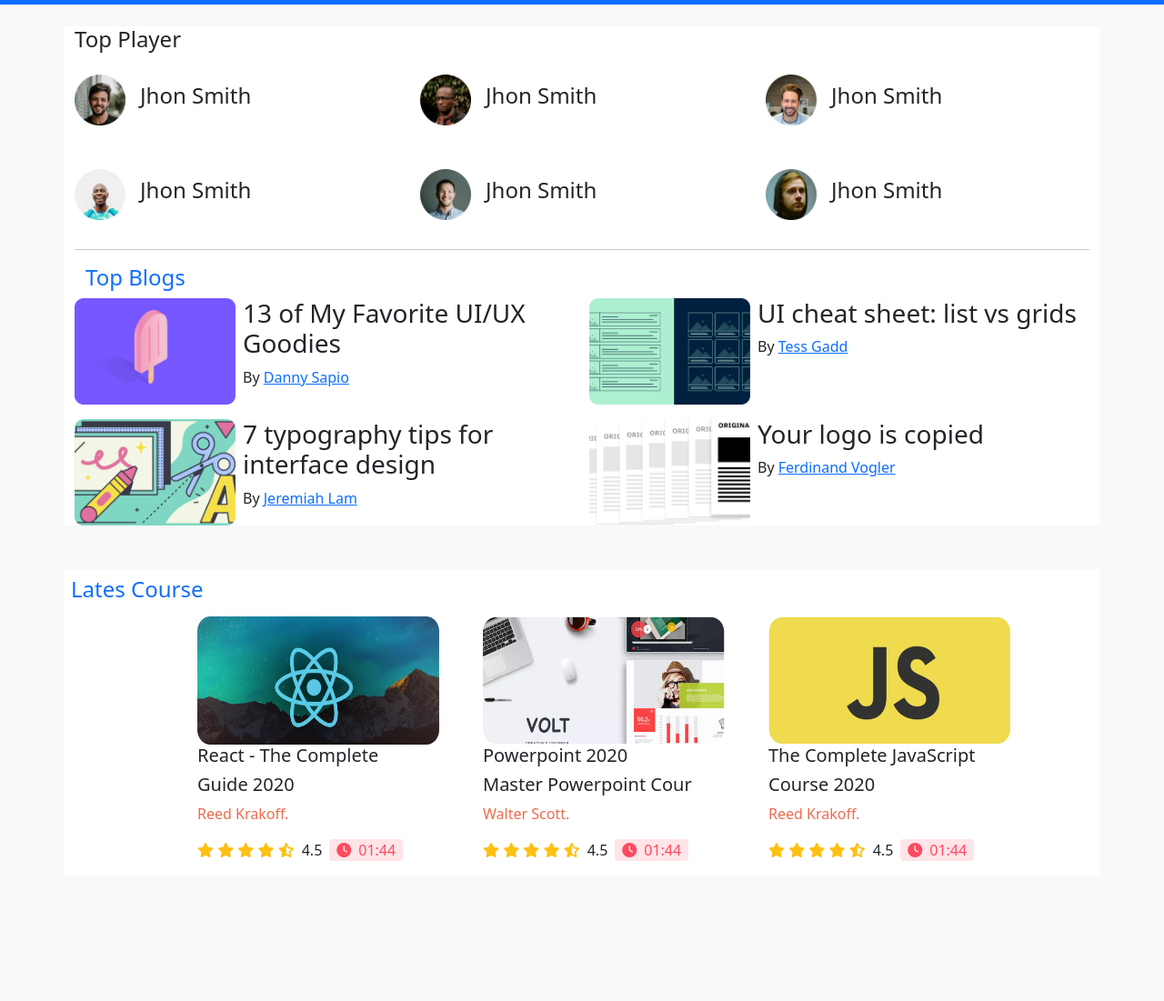
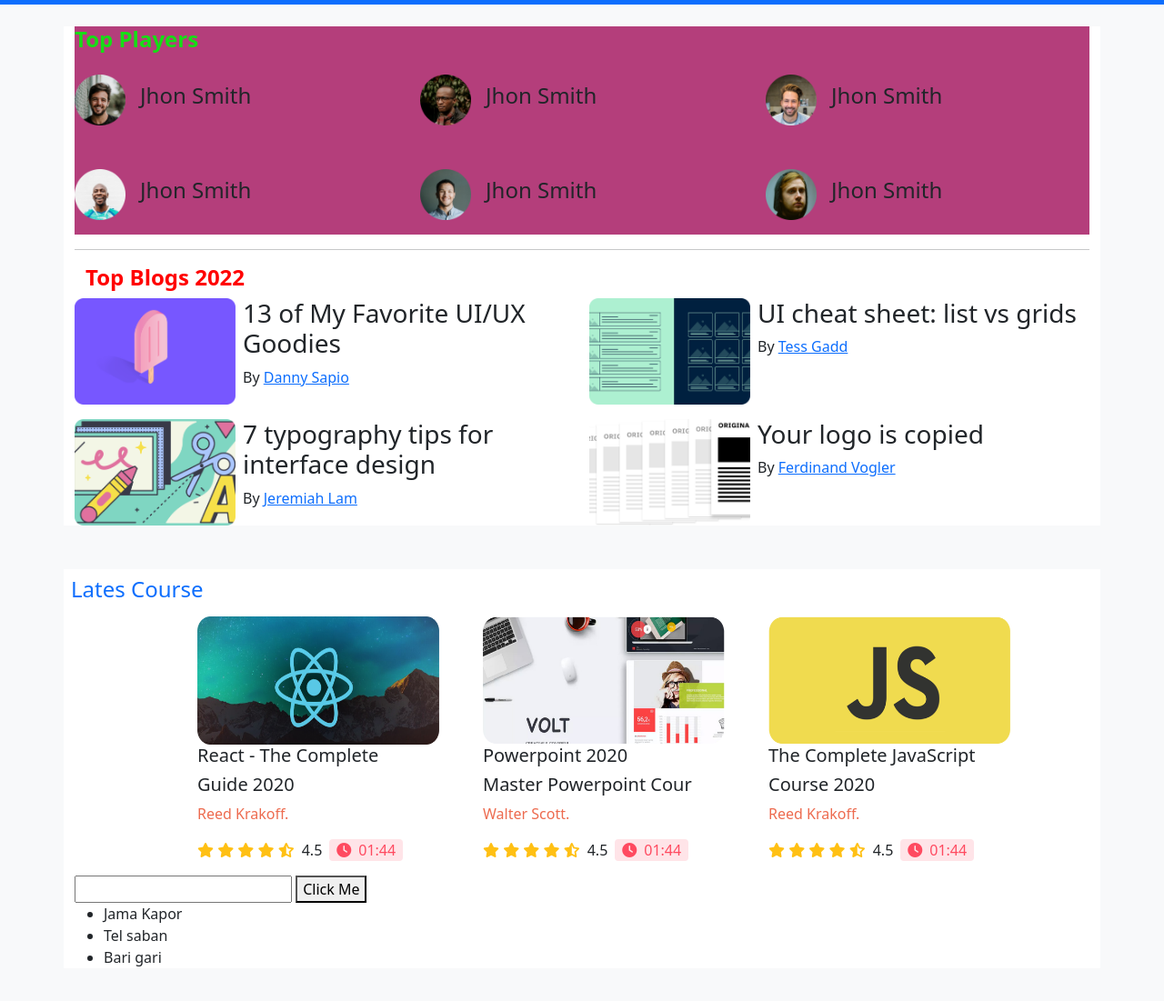
Before and after one commit to Pobarul-islam/Leader_board, a plain HTML site: page index.html in a window 1280 px wide. Shown: the part 79-1180 px from the top of the page at 91% size. Before the commit the page ends 1090 px from the top, so only its background shows below. Drawn offline with Linux system fonts and the light colour scheme.

Commit message:
list added

```diff
--- a/index.html
+++ b/index.html
@@ -46,8 +46,8 @@
     <!-- Top player Section  -->
 
 <section class="container bg-white">
-  <div>
-    <h4 class="my-4">Top Player</h4>
+  <div id="players">
+    <h4 id="topPlayers" class="my-4 fw-bold">Top Players</h4>
     <div class="row gy-5 pb-3 d-flex justify-content-center">
       <div class="col-12 col-md-6 col-lg-4  d-flex align-items-center">
         <img width="56" src="images/images/players/player-1.png" alt="">
@@ -80,7 +80,7 @@
   <!--  Blog section  -->
 
   <div class="container">
-    <h4 class="text-primary">Top Blogs</h4>
+    <h4 id="topblogs" class=" fw-bold" >Top Blogs 2022</h4>
   </div>
   <div class="row g-3">
     <div class="col-lg-6 d-flex">
@@ -211,9 +211,26 @@
 
    </div>
  </div>
+
+ <section>
+  <!-- ul list create in js  -->
+
+    <input type="text" id="to-do">
+    <button onclick="listbutton()">Click Me</button>
+    <ul id="myList">
+      <li>Jama Kapor</li>
+      <li>Tel saban</li>
+      <li>Bari gari</li>
+    </ul>
+
 </section>
+</section>
+
+
+
 
  <!-- javascript link  -->
     <script src="js/bootstrap.min.js"></script>
+    <script src="js/app.js"></script>
 </body>
 </html>
--- /dev/null
+++ b/js/app.js
@@ -0,0 +1,17 @@
+document.getElementById('topPlayers').style.color = 'rgba(22,222, 22)';
+
+document.getElementById('topblogs').style.color = 'red';
+
+document.getElementById('players').style.backgroundColor = 'rgba(162, 14, 91, 0.8)';
+
+// list create in js
+
+     function listbutton(){
+            let list = document.getElementById('myList');
+            let value = document.getElementById('to-do').value;
+            let li = document.createElement('Li');
+            let textNode = document.createTextNode(value);
+            li.appendChild(textNode);
+         list.appendChild(li);
+
+};
```
